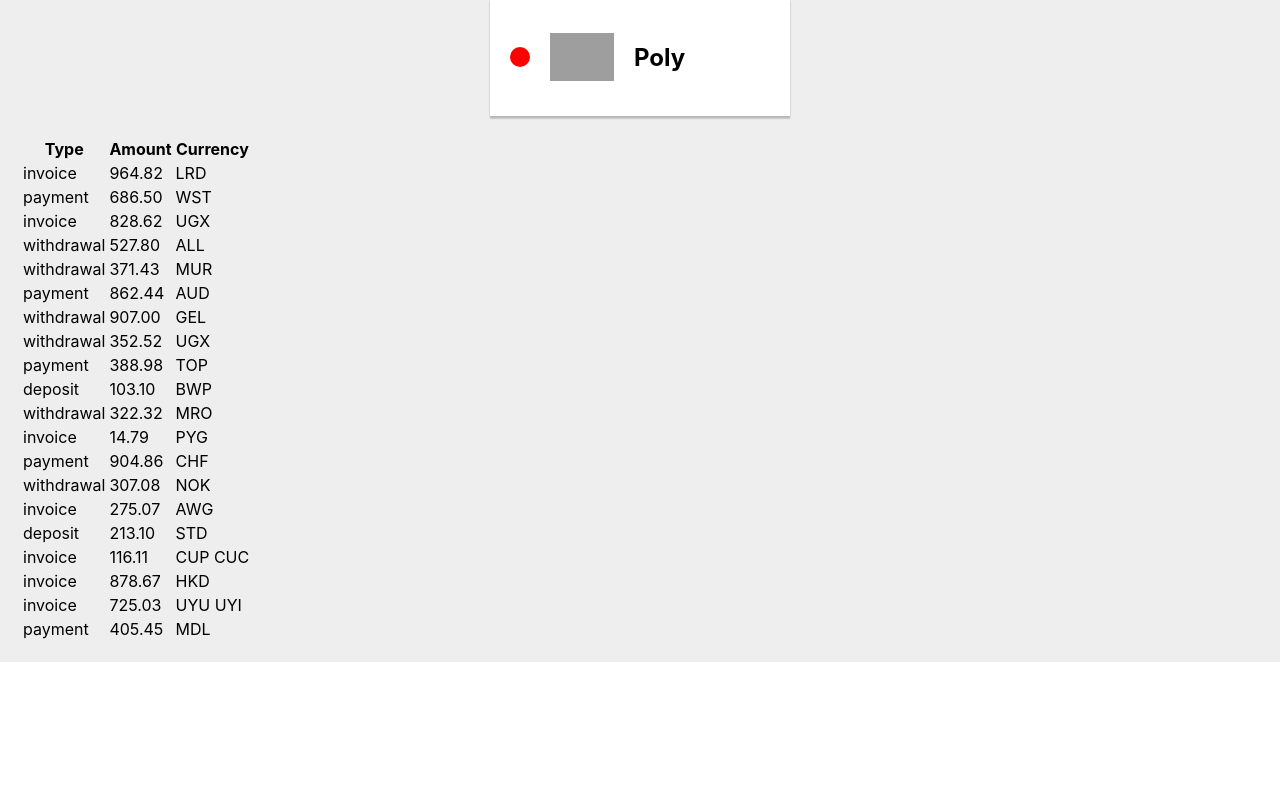
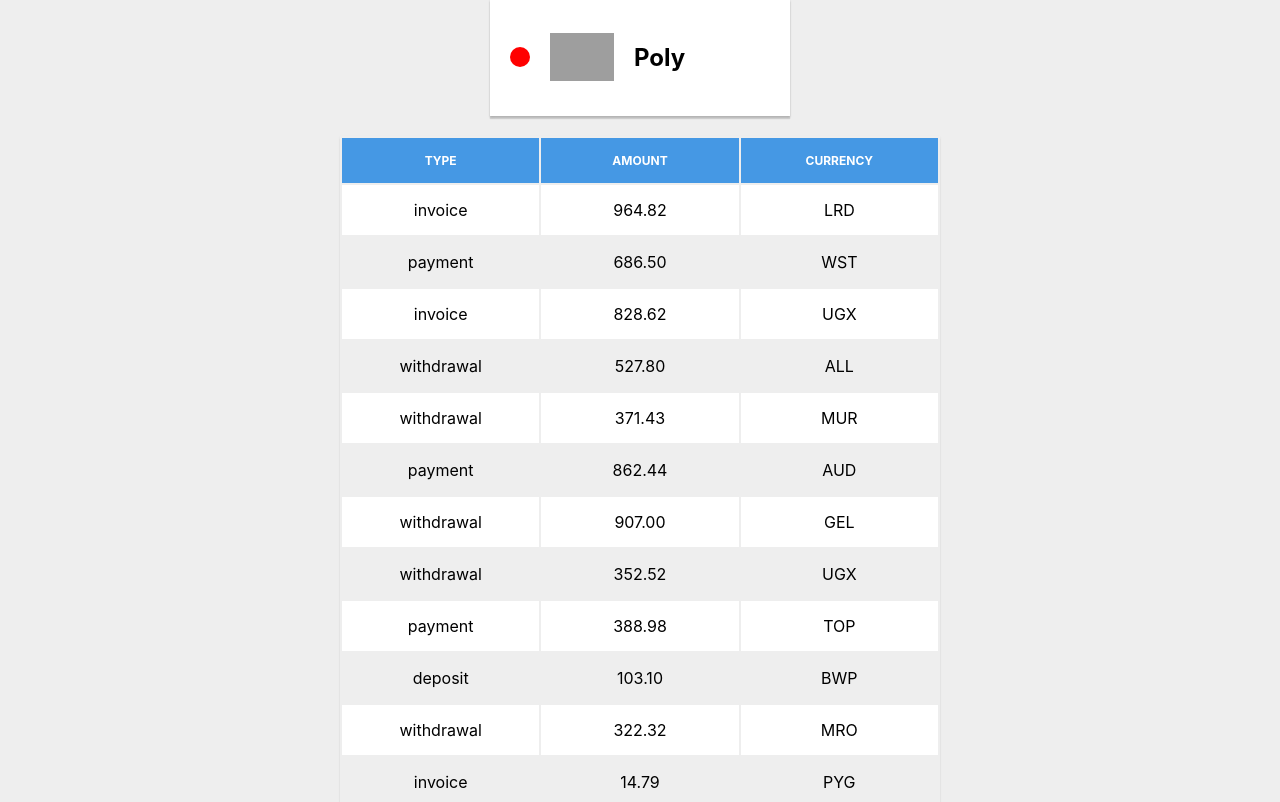
Before and after one commit to Vitalii900/goit-react-hw-01-components, a React (Create React App) app: page / in a window 1280 px wide. Shown: the part 1098-1900 px from the top of the page. Before the commit the page ends 1760 px from the top, so only its background shows below. Built offline with nearby package versions, Linux system fonts and the light colour scheme; grey boxes are pictures that could not be loaded.

Commit message:
finish homework 1

```diff
--- a/src/components/TransactionHistory/OneTransaction.jsx
+++ b/src/components/TransactionHistory/OneTransaction.jsx
@@ -1,12 +1,13 @@
 import PropTypes from 'prop-types';
+import { Td, Tr } from './Transaction.styled';
 
-export function OneTransaction({ item }) {
+export function OneTransaction({ item, index }) {
   return (
-    <tr>
-      <td>{item.type}</td>
-      <td>{item.amount}</td>
-      <td>{item.currency}</td>
-    </tr>
+    <Tr index={index}>
+      <Td>{item.type}</Td>
+      <Td>{item.amount}</Td>
+      <Td>{item.currency}</Td>
+    </Tr>
   );
 }
 
--- /dev/null
+++ b/src/components/TransactionHistory/Transaction.styled.jsx
@@ -0,0 +1,32 @@
+import styled from '@emotion/styled';
+
+export const Table = styled.table`
+  margin: auto;
+  width: 600px;
+  box-shadow: 0px 3px 1px rgb(0 0 0 / 10%), 0px 1px 2px rgb(0 0 0 / 8%);
+`;
+
+export const ThHead = styled.th`
+  padding: 15px;
+  text-transform: uppercase;
+  width: calc(100% / 3);
+  color: white;
+
+  font-size: 12px;
+
+  background-color: #4598e4;
+`;
+
+export const Td = styled.td`
+  padding: 15px;
+  width: calc(100% / 3);
+  text-align: center;
+`;
+
+export const Tr = styled.tr`
+  background-color: ${({ index }) => {
+    if (index % 2 === 0) {
+      return 'white';
+    }
+  }};
+`;
--- a/src/components/TransactionHistory/TransactionHistory.jsx
+++ b/src/components/TransactionHistory/TransactionHistory.jsx
@@ -1,23 +1,28 @@
 import PropTypes from 'prop-types';
 import { OneTransaction } from './OneTransaction';
+import { Table, ThHead } from './Transaction.styled';
 
 export function TransactionHistory({ items }) {
   return (
-    <table class="transaction-history">
+    <Table>
       <thead>
         <tr>
-          <th>Type</th>
-          <th>Amount</th>
-          <th>Currency</th>
+          <ThHead>Type</ThHead>
+          <ThHead>Amount</ThHead>
+          <ThHead>Currency</ThHead>
         </tr>
       </thead>
 
       <tbody>
-        {items.map(item => (
-          <OneTransaction key={item.id} item={item}></OneTransaction>
+        {items.map((item, index) => (
+          <OneTransaction
+            index={index}
+            key={item.id}
+            item={item}
+          ></OneTransaction>
         ))}
       </tbody>
-    </table>
+    </Table>
   );
 }
 
```
